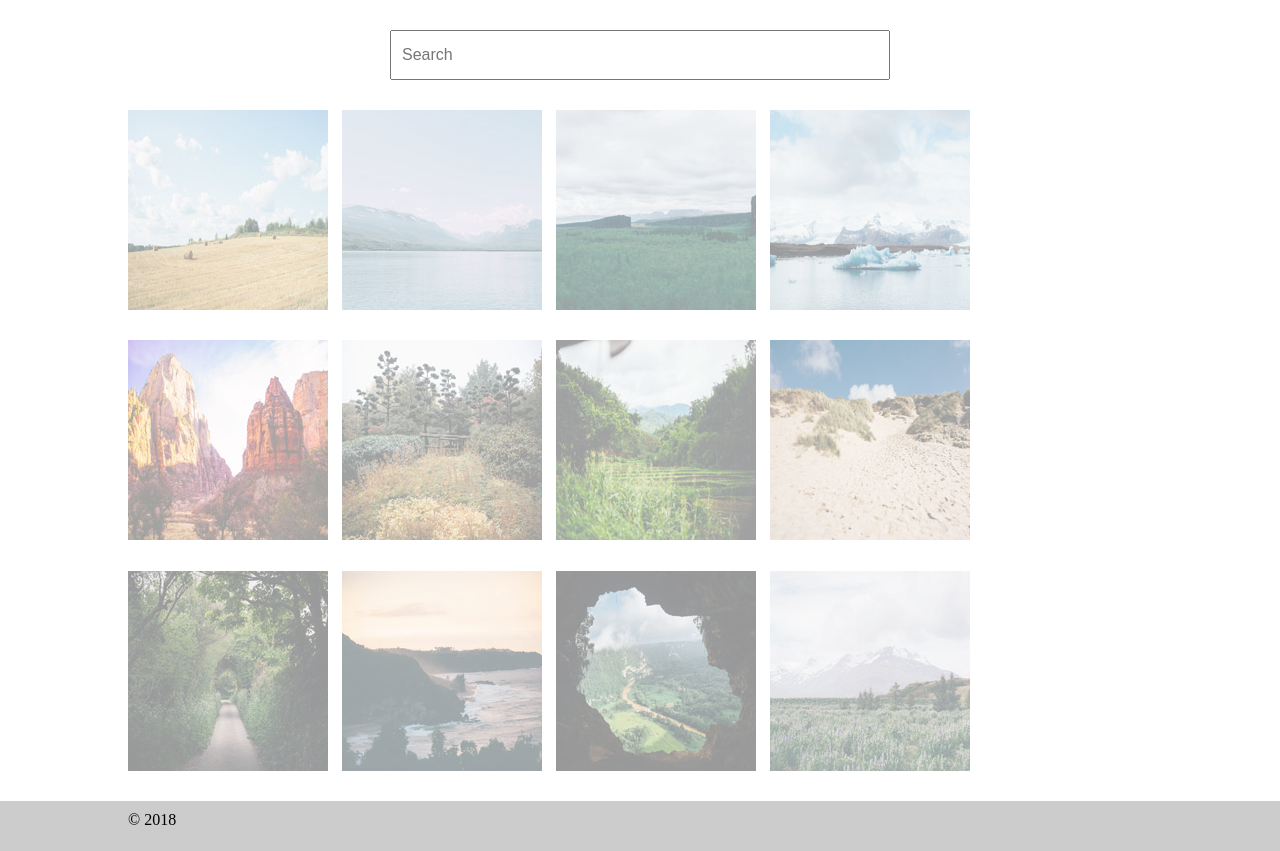
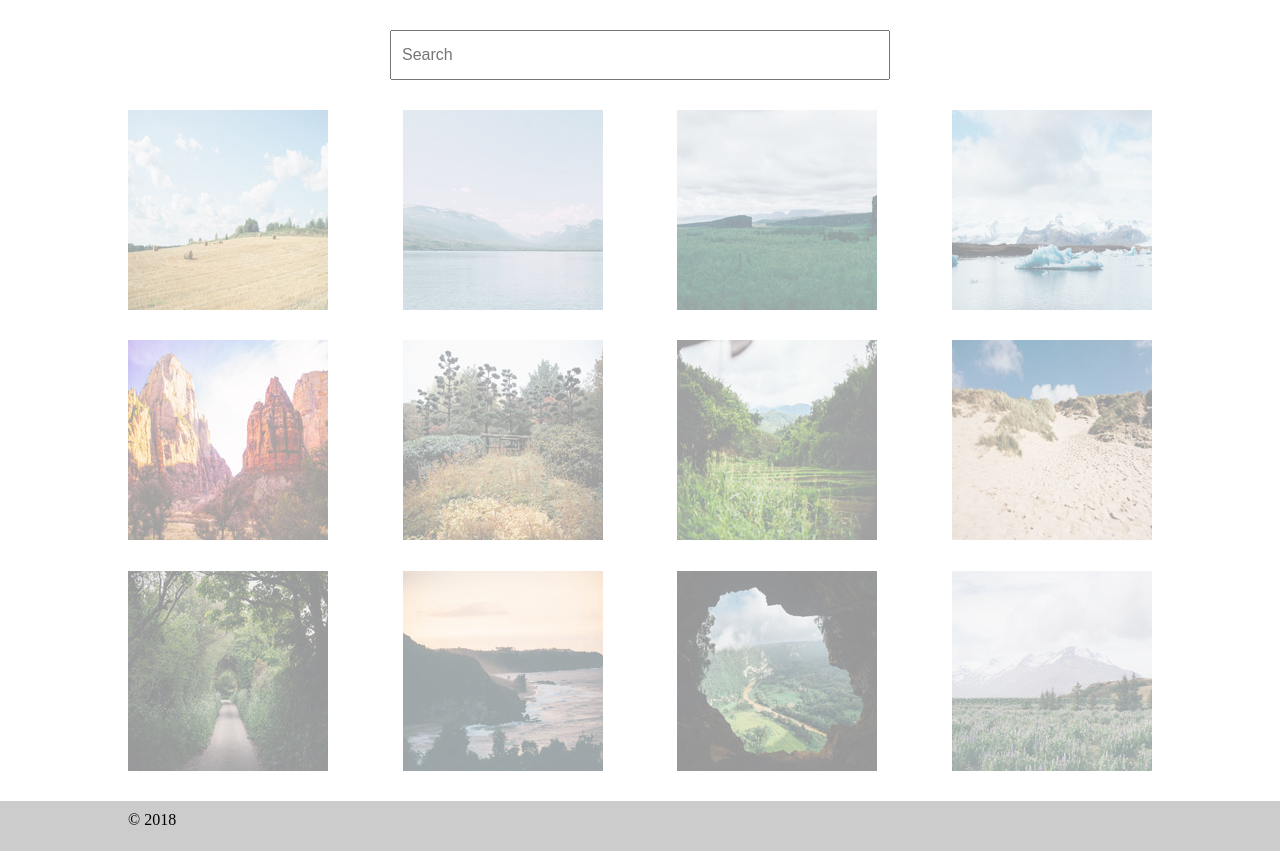
Before and after one commit to rdelva/photo_gallery_v3, a plain HTML site: page index.html in a window 1280 px wide. Drawn offline with nearby package versions, Linux system fonts and the light colour scheme.

Commit message:
added in a new class

```diff
--- a/index.html
+++ b/index.html
@@ -18,7 +18,7 @@
 				</div>
 			</header>
 
-			<div class="container flex-container"> <!-- Content -->
+			<div class="container gallery flex-container"> <!-- Content -->
 					<a href="assets/img/photos/01.jpg">
 						<img src="assets/img/photos/thumbnails/01.jpg" alt="Hay Bales I love hay bales. Took this snap on a drive through the countryside past some straw fields.">
 					</a>
```
